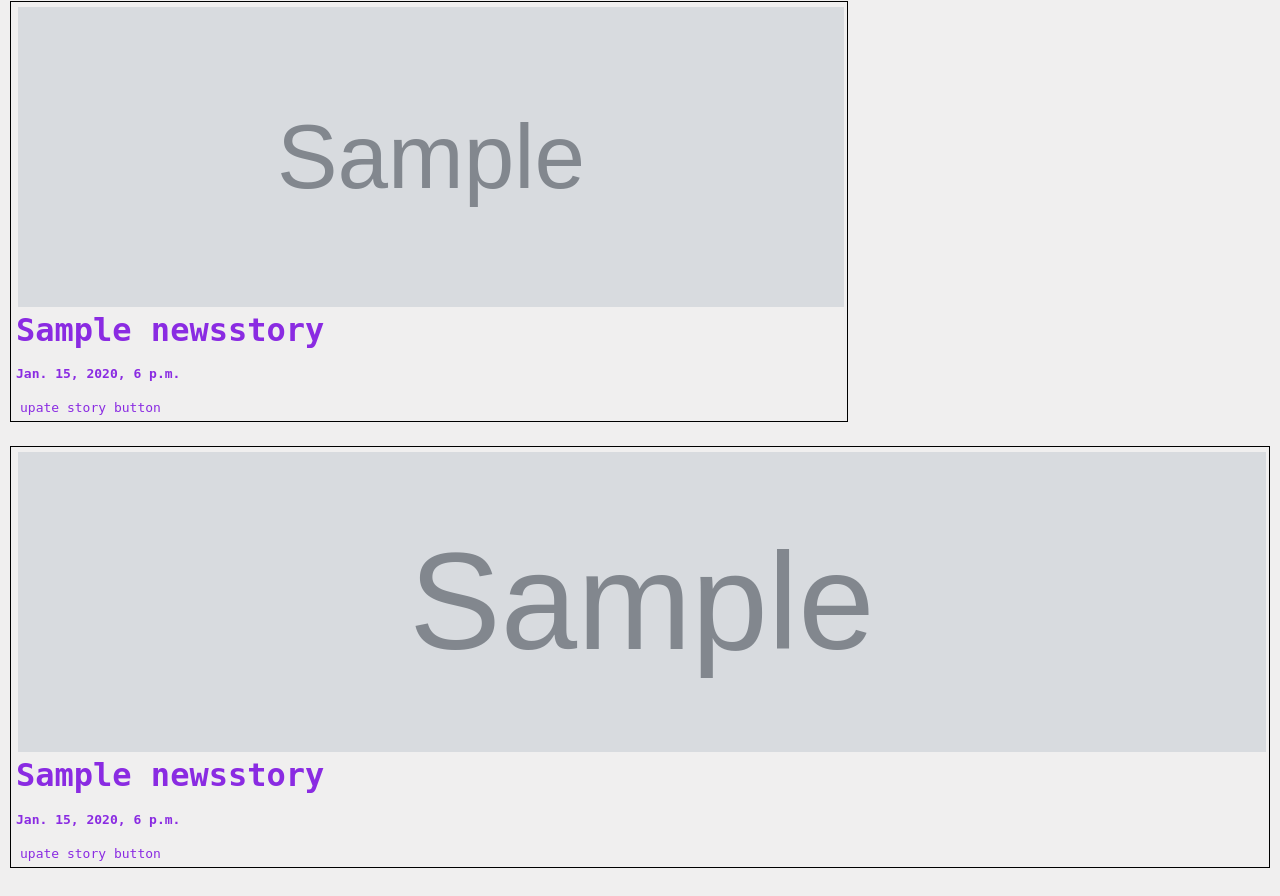
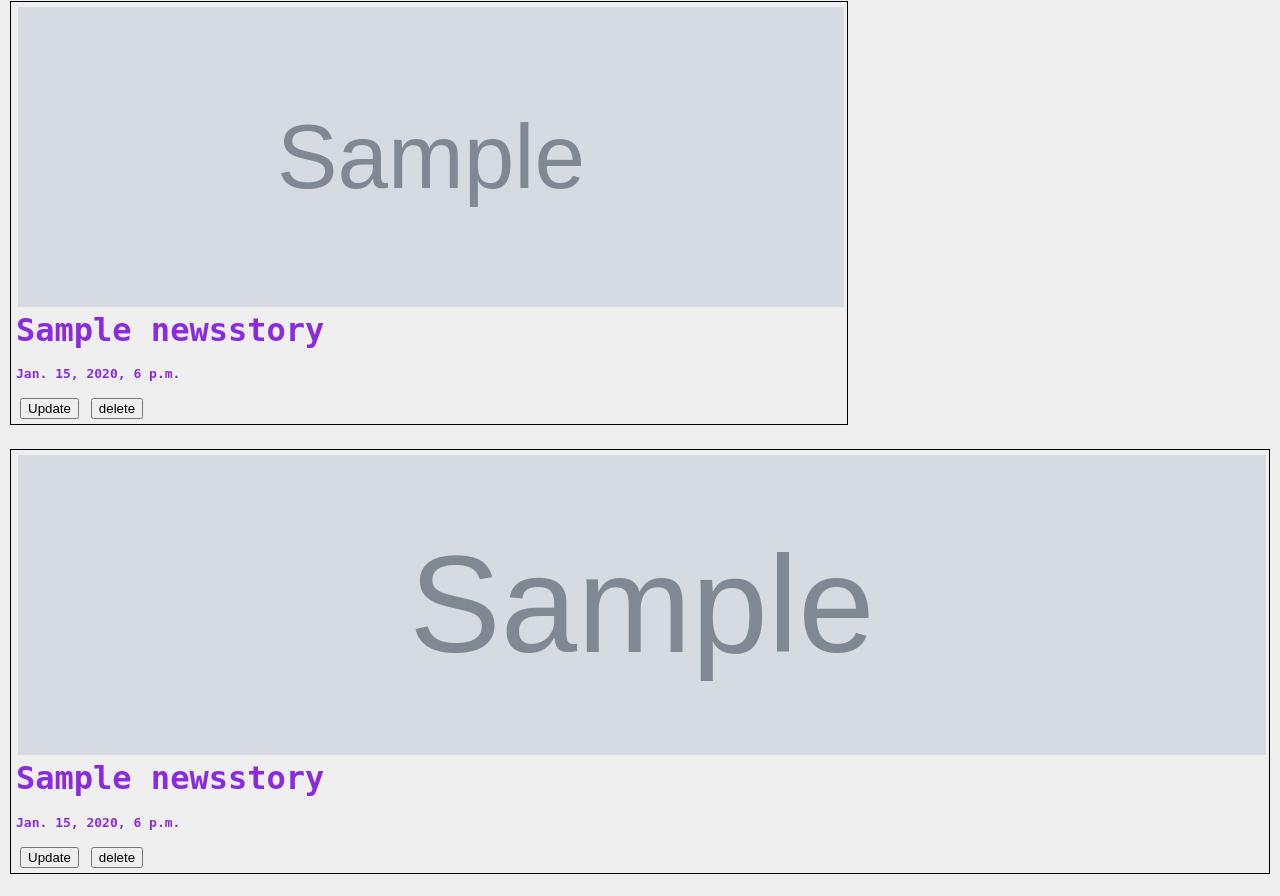
Before and after one commit to cindycheng061/Shecodes_Module3_Django_Project, a Django app: page /news/ in a window 1280 px wide. Shown: the part 317-1213 px from the top of the page. Before the commit the page ends 1185 px from the top, so only its background shows below. Run offline with Django 4.2, Linux system fonts and the light colour scheme; data comes from the database, SQL or seed files in the repository; tables that the repository leaves empty hold one stand-in row (values such as "Sample post"); grey boxes marked "Sample" are stand-in pictures; parts of the project's set-up code (start-up, migrations or seed data) failed here and were passed over; some web fonts are replaced.

Commit message:
funtionable the delete features

```diff
--- a/she_codes_news/news/static/news/styles.css
+++ b/she_codes_news/news/static/news/styles.css
@@ -16,7 +16,7 @@
     grid-template-rows: 1fr 1fr 1fr;
     gap: 1px 1px;
     grid-template-areas: "left-1 right-1" "left-1 right-2" "left-1 right-3";
-    max-height: 500px;
+    max-height: 800px;
 }
 
 #story-card-1 {
@@ -48,6 +48,7 @@
 #story-card-3 .story-card-text h3,
 #story-card-4 .story-card-text h3 {
     font-size: 16px;
+
 }
 
 #story-card-2 .story-card-text h4,
--- a/she_codes_news/news/templates/news/storyCard.html
+++ b/she_codes_news/news/templates/news/storyCard.html
@@ -19,8 +19,12 @@
             <h4>{{ story.pub_date }}</h4>
         </div>
     </a>
+
     <a href="{% url 'news:updateNews' story.id %}">
-        upate story button
+        <button type="button">Update</button>
+    </a>
+    <a href="{% url 'news:deleteNews' story.id %}">
+        <button type="button">delete</button>
     </a>
 
 </div>
--- a/she_codes_news/news/urls.py
+++ b/she_codes_news/news/urls.py
@@ -9,4 +9,5 @@ urlpatterns = [
     path('add-story/',views.AddStoryView.as_view(),name='newStory'),
     path('search-results/',views.SearchResultsView.as_view(),name='searchResults'),
     path('update-news/<int:pk>',views.UpdateNewsView.as_view(),name='updateNews'),
+    path('delete-news/<int:pk>',views.DeleteNewsView.as_view(),name='deleteNews'),
 ]
--- a/she_codes_news/news/views.py
+++ b/she_codes_news/news/views.py
@@ -7,6 +7,8 @@ from .forms import StoryForm
 from django.db.models import F
 
 from .forms import UpdateNewsForm
+from django.shortcuts import redirect,render,get_object_or_404
+from django.contrib import messages
 
 # the main page
 class IndexView(generic.ListView):
@@ -50,7 +52,7 @@ class SearchResultsView(generic.ListView):
 
 
 
-from django.shortcuts import redirect,render
+
 class UpdateNewsView(generic.UpdateView):
     model = NewsStory
     form_class = UpdateNewsForm
@@ -59,7 +61,7 @@ class UpdateNewsView(generic.UpdateView):
     success_url = reverse_lazy('news:index')
 
     def update_news(request,id):
-        instance = NewsStory.objects.get(id = id)
+        instance = NewsStory.objects.get(pk = id)
         if request.method == 'POST':
             form = UpdateNewsForm(request.POST, request.FILES,instance=instance)
         if form.is_valid():
@@ -68,3 +70,18 @@ class UpdateNewsView(generic.UpdateView):
         else:
             form = UpdateNewsForm(instance=instance)
             return render(request,'news:updateNews.html',{'form':form})
+
+
+class DeleteNewsView(generic.DeleteView):
+    model = NewsStory
+    template_name = 'news/deleteNews.html'
+    success_url = reverse_lazy('news:index')
+    def delete_news(request, id):
+        instance = get_object_or_404(NewsStory, pk=id)
+        context = {'instance': instance}
+        if request.method == 'GET':
+            return render(request, 'news:deleteNews.html',context)
+        elif request.method == 'POST':
+            instance.delete()
+            messages.success(request,  'The post has been deleted successfully.')
+            return redirect('news:index')
--- a/she_codes_news/static/styles.css
+++ b/she_codes_news/static/styles.css
@@ -14,7 +14,7 @@ header {
 }
 
 img {
-    filter: grayscale(50%);
+    filter: grayscale(20%);
 }
 
 
```
Also changed, not shown: she_codes_news/news/templates/news/deleteNews.html (added, +17 -0 lines).
